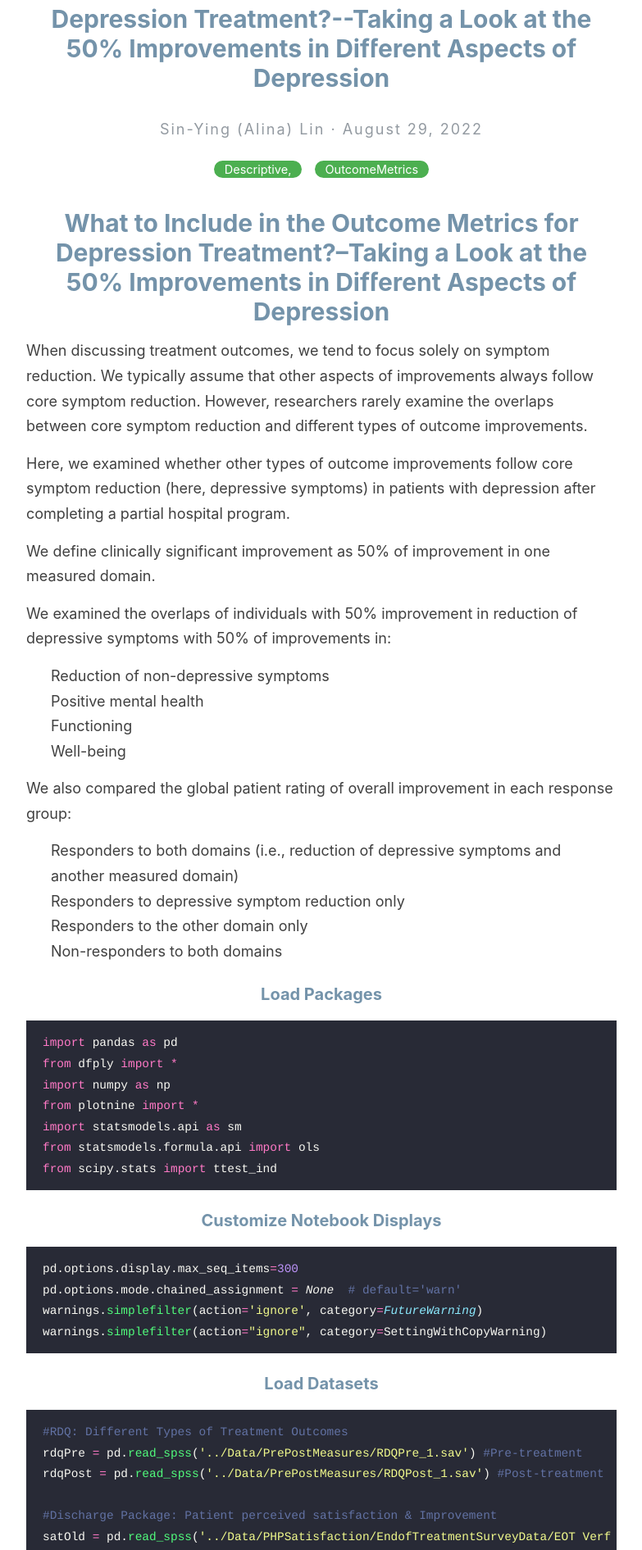
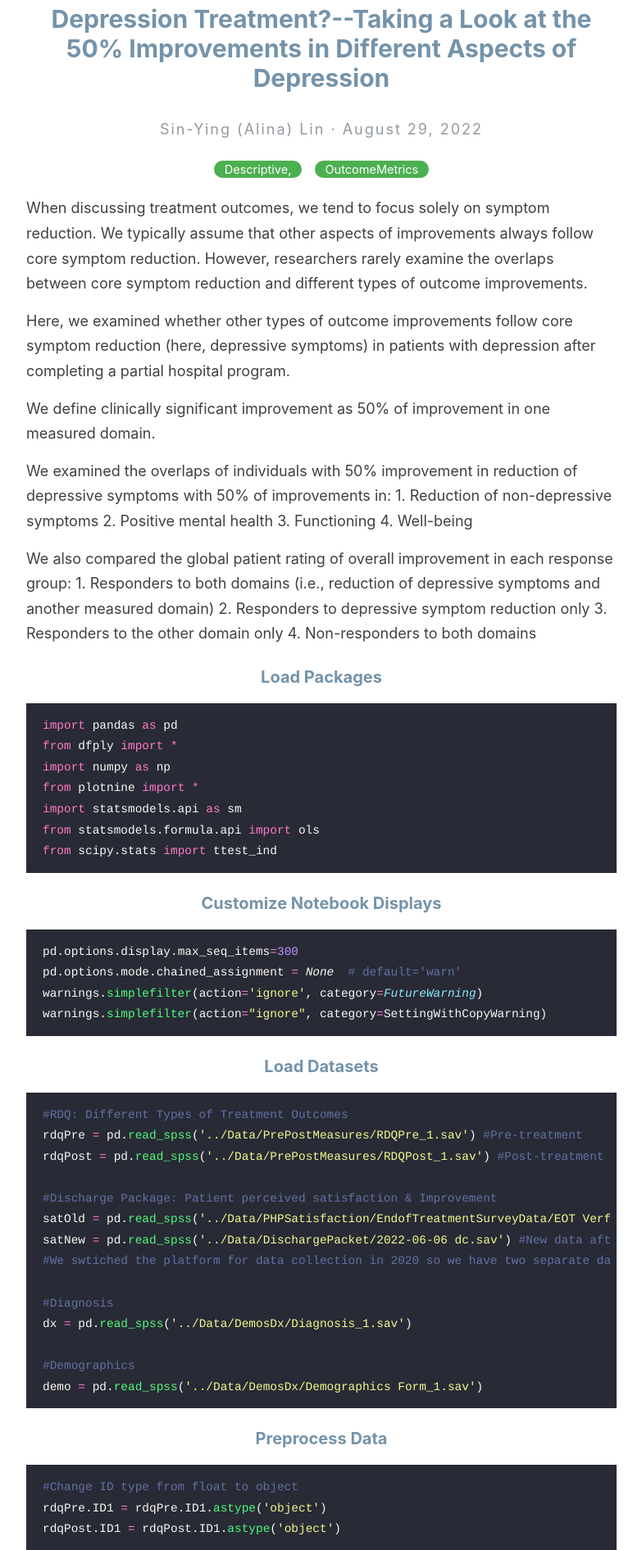
Before and after one commit to sin-ying-lin/sin-ying-lin.github.io, a Jekyll site: the page built from _posts/2022-08-29-50PercentImprovement.md, in a window 1280 px wide. Shown: the part 341-2232 px from the top of the page at 82% size, without its empty margins (248-1031 px from the left). Built offline with Jekyll 4.4.1, drawn with Linux system fonts in a browser that asks for light colours.

Commit message:
Update 2022-08-29-50PercentImprovement.md

```diff
--- a/_posts/2022-08-29-50PercentImprovement.md
+++ b/_posts/2022-08-29-50PercentImprovement.md
@@ -4,10 +4,6 @@
 categories: Descriptive, OutcomeMetrics
 excerpt: When discussing treatment outcomes, we tend to focus solely on symptom reduction. We typically assume that other aspects of improvements always follow core symptom reduction. However, researchers rarely examine the overlaps between core symptom reduction and different types of outcome improvements. Here, we examined whether other types of outcome improvements follow core symptom reduction (here, depressive symptoms) in patients with depression after completing a partial hospital program.
 ---
-
-
-# What to Include in the Outcome Metrics for Depression Treatment?--Taking a Look at the 50% Improvements in Different Aspects of Depression
-
 
 When discussing treatment outcomes, we tend to focus solely on symptom reduction. We typically assume that other aspects of improvements always follow core symptom reduction. However, researchers rarely examine the overlaps between core symptom reduction and different types of outcome improvements.
 
@@ -16,16 +12,16 @@
 We define clinically significant improvement as 50% of improvement in one measured domain.
 
 We examined the overlaps of individuals with  50% improvement in reduction of depressive symptoms with 50% of improvements in:
-1. Reduction of non-depressive symptoms
-2. Positive mental health
-3. Functioning
-4. Well-being
+    1. Reduction of non-depressive symptoms
+    2. Positive mental health
+    3. Functioning
+    4. Well-being
 
 We also compared the global patient rating of overall improvement in each response group:
-1. Responders to both domains (i.e., reduction of depressive symptoms and another measured domain)
-2. Responders to depressive symptom reduction only
-3. Responders to the other domain only
-4. Non-responders to both domains
+    1. Responders to both domains (i.e., reduction of depressive symptoms and another measured domain)
+    2. Responders to depressive symptom reduction only
+    3. Responders to the other domain only
+    4. Non-responders to both domains
 
 
 
```
